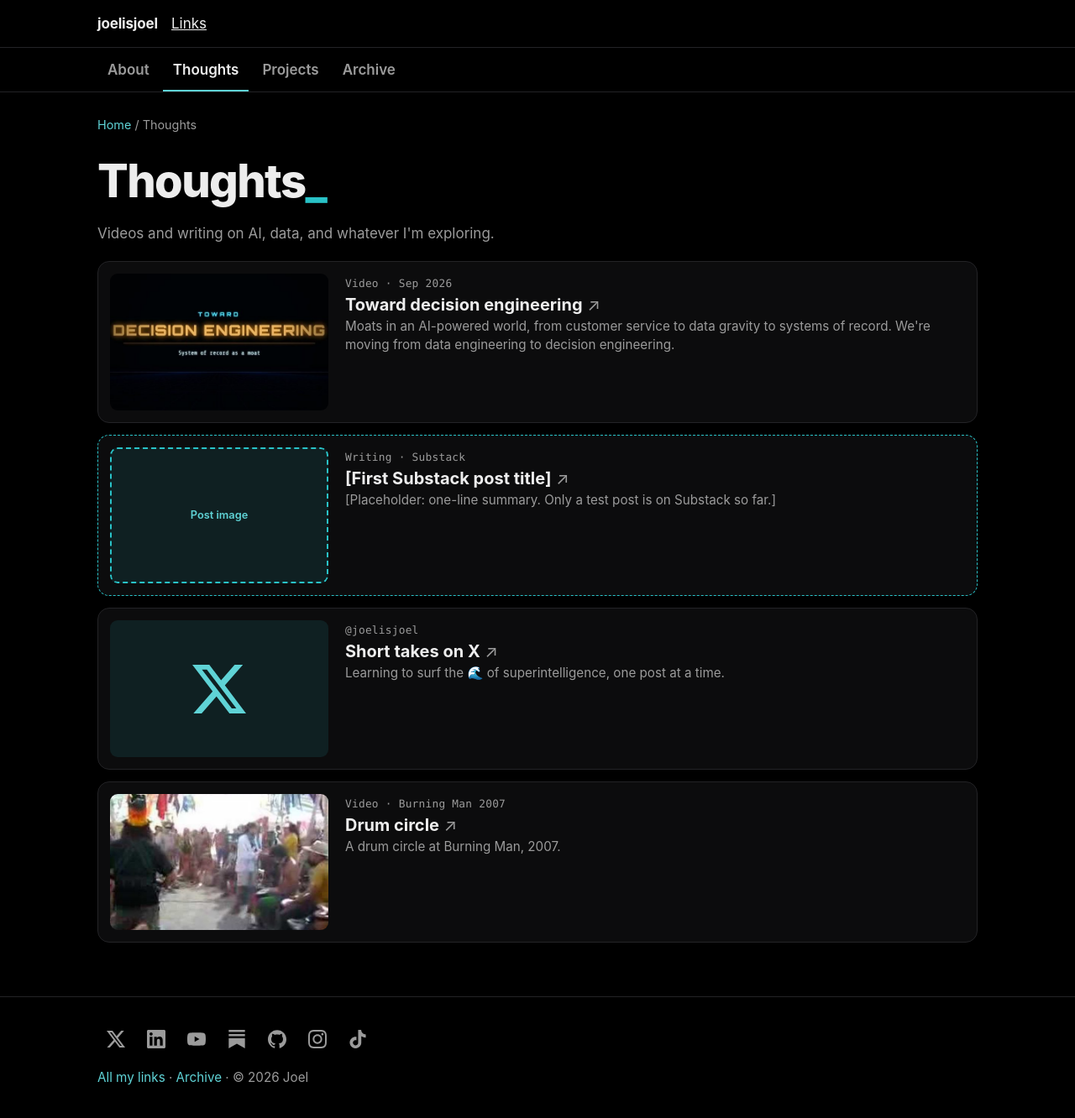
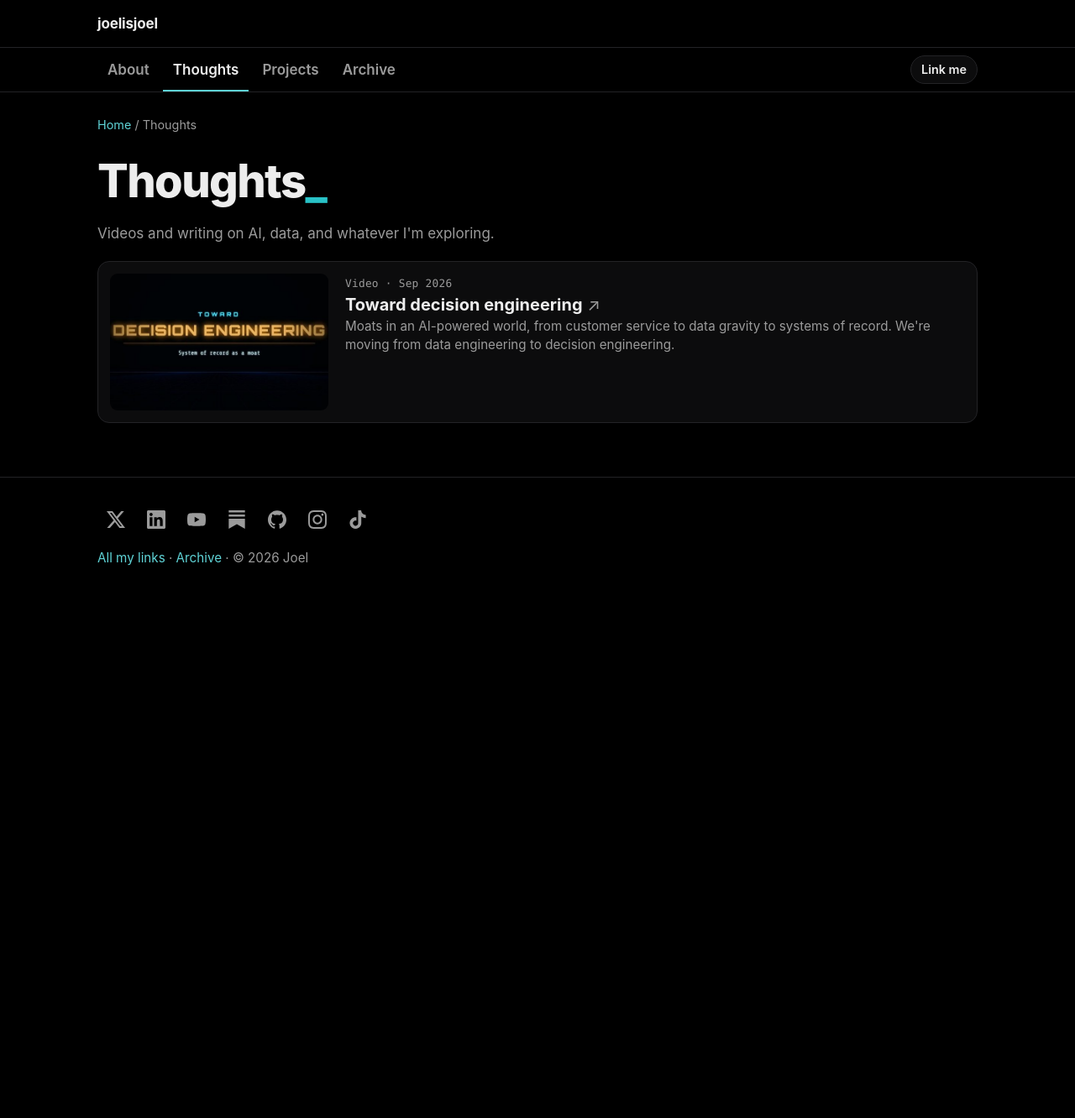
Before and after one commit to joelisjoel/joelisjoel.github.io, a Jekyll site: the page built from thoughts/index.html, in a window 1280 px wide and 1336 px high. Shown: the top 1332 px of the window at 84% size. Built offline with Jekyll 4.4.1, drawn with Linux system fonts in a browser that asks for light colours.

Commit message:
Thoughts: drop X, Substack and drum circle; Link me in the sticky tabs
- Thoughts now lists only the decision-engineering video; remove the
  unused drum-circle thumbnail
- Move the Links button from the top bar (which scrolls away and had
  lost its styling) into the sticky tab bar as "Link me"; tighter
  spacing on phones so it stays on screen down to 320px wide

Co-Authored-By: Claude Opus 5.5 <noreply@anthropic.com>
Claude-Session: https://claude.ai/code/session_019C3MjovY97mk1cbe7h5pxm

```diff
--- a/_data/home.yml
+++ b/_data/home.yml
@@ -88,25 +88,6 @@ sections:
           engineering.
         image: /images/home/video-decision-engineering.jpg
         url: https://www.youtube.com/watch?v=q2ZdZNjGvws
-      - id: substack
-        title: "[First Substack post title]"
-        meta: Writing · Substack
-        blurb: "[Placeholder: one-line summary. Only a test post is on Substack so far.]"
-        image_hint: Post image
-        url: https://joelisjoel.substack.com/
-        todo: true
-      - id: x
-        title: Short takes on X
-        meta: "@joelisjoel"
-        blurb: Learning to surf the 🌊 of superintelligence, one post at a time.
-        icon: x
-        url: https://x.com/joelisjoel
-      - id: drum-circle
-        title: Drum circle
-        meta: Video · Burning Man 2007
-        blurb: A drum circle at Burning Man, 2007.
-        image: /images/home/video-drum-circle.jpg
-        url: https://www.youtube.com/watch?v=DatAb0CXzjY
 
   - id: projects
     title: Projects
--- a/_layouts/default.html
+++ b/_layouts/default.html
@@ -44,11 +44,10 @@
   <header class="topbar">
     <div class="wrap topbar-in">
       <a class="brand" href="/">joelisjoel</a>
-      <a class="pill" href="/linkme/">Links</a>
     </div>
   </header>
 
-  <!-- Section tabs: stay at the top of the screen while scrolling -->
+  <!-- Section tabs + Link me: stay at the top of the screen while scrolling -->
   <nav class="tabs" aria-label="Sections">
     <ul class="wrap">
       {%- for s in site.data.home.sections %}
@@ -58,6 +57,7 @@
       <li><a href="{{ s.page }}"{% if page.url == s.page %} class="active" aria-current="page"{% endif %}>{{ s.title }}</a></li>
       {%- endif %}
       {%- endfor %}
+      <li class="tab-end"><a class="linkme" href="/linkme/">Link me</a></li>
     </ul>
   </nav>
 
--- a/assets/site.css
+++ b/assets/site.css
@@ -98,8 +98,6 @@ summary:focus-visible {
   text-decoration: none;
 }
 
-
-
 /* ---------- Section tabs (sticky) ---------- */
 
 .tabs {
@@ -143,11 +141,39 @@ summary:focus-visible {
   border-bottom-color: var(--accent);
 }
 
+/* "Link me" sits at the right end of the tab bar as a small pill */
+.tabs .tab-end {
+  display: flex;
+  align-items: center;
+  margin-left: auto;
+  padding-left: 8px;
+}
+
+.tabs a.linkme {
+  padding: 5px 12px;
+  border: 1px solid var(--line);
+  border-radius: 999px;
+  background: var(--surface);
+  color: var(--ink);
+  font-size: 0.9rem;
+}
+
+.tabs a.linkme:hover { border-color: var(--accent); }
+
 /* Phones: four tabs share the width evenly */
 @media (max-width: 719px) {
-  .tabs ul { gap: 0; padding: 0 4px; }
+  .tabs ul { gap: 0; padding: 0 8px 0 4px; }
   .tabs li { flex: 1 0 auto; }
-  .tabs a { padding-left: 8px; padding-right: 8px; text-align: center; }
+  .tabs .tab-end { flex: 0 0 auto; padding-left: 4px; }
+  .tabs a { padding-left: 6px; padding-right: 6px; font-size: 0.95rem; text-align: center; }
+  .tabs a.linkme { padding: 4px 10px; font-size: 0.85rem; }
+}
+
+/* Smallest phones (320-380px): tighter still, so Link me stays on screen */
+@media (max-width: 380px) {
+  .tabs ul { padding: 0 6px 0 2px; }
+  .tabs a { padding-left: 4px; padding-right: 4px; font-size: 0.85rem; }
+  .tabs a.linkme { padding: 3px 8px; font-size: 0.78rem; }
 }
 
 /* ---------- Hero ---------- */
```
Also changed, not shown: images/home/video-drum-circle.jpg (deleted).
